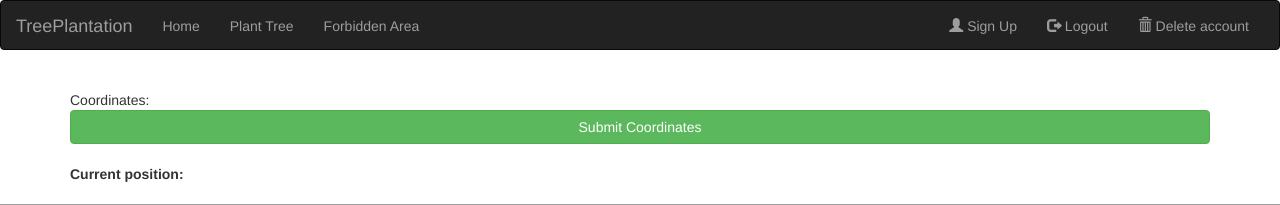
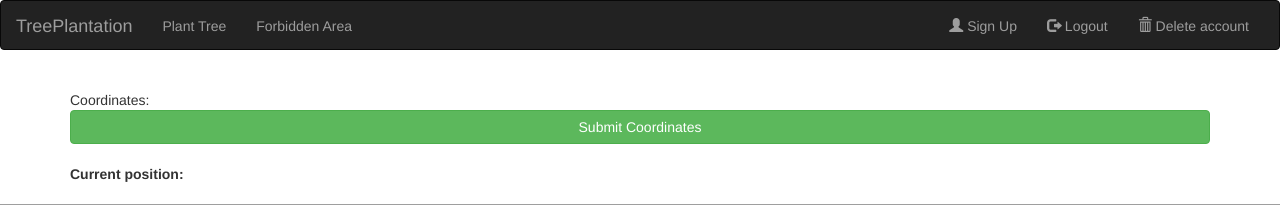
Before and after one commit to MussabTanveer/Tree-Plantation, a PHP site: page /forbidden_area.php in a window 1280 px wide. Shown: the top 205 px of the page. Run offline with PHP 8.4, Linux system fonts and the light colour scheme; the visitor is signed in with stand-in values (Sample User, id 1); data that the repository does not hold is empty; grey boxes are pictures that could not be loaded.

Commit message:
remove home link

```diff
--- a/header.php
+++ b/header.php
@@ -32,7 +32,6 @@
         </div>
         <div class="collapse navbar-collapse" id="myNavbar">
         <ul class="nav navbar-nav">
-            <li><a href="./index.php">Home</a></li>
             <li><a href="./index.php">Plant Tree</a></li>
             <li><a href="./forbidden_area.php">Forbidden Area</a></li>
         </ul>
```
